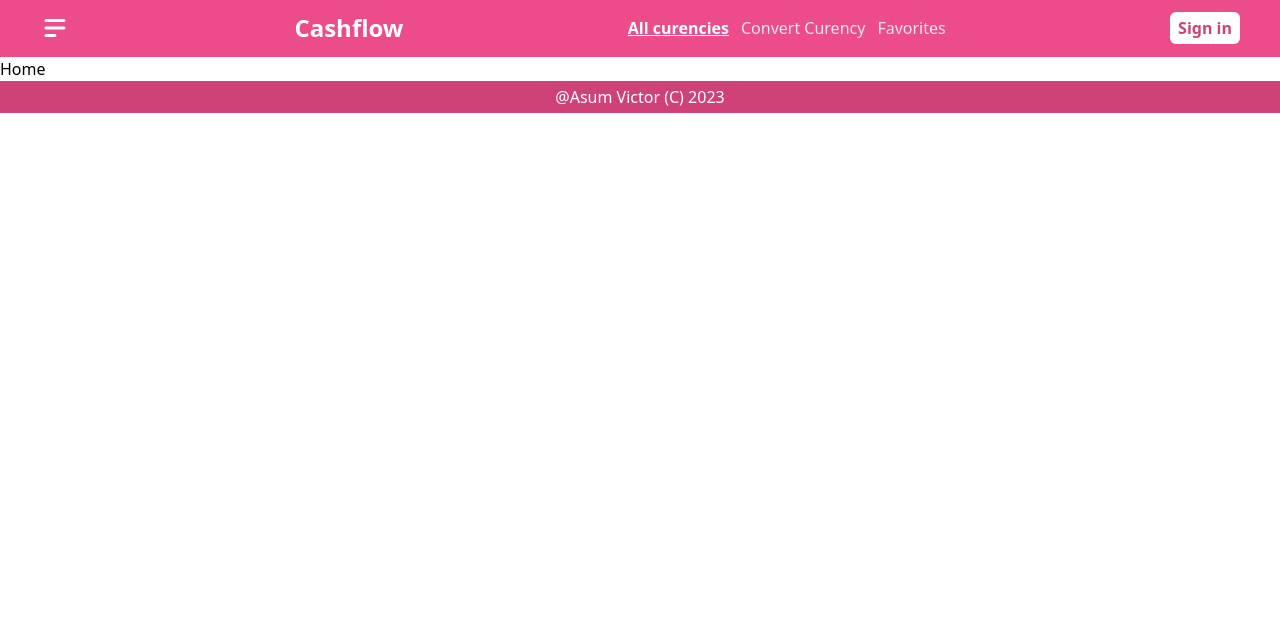
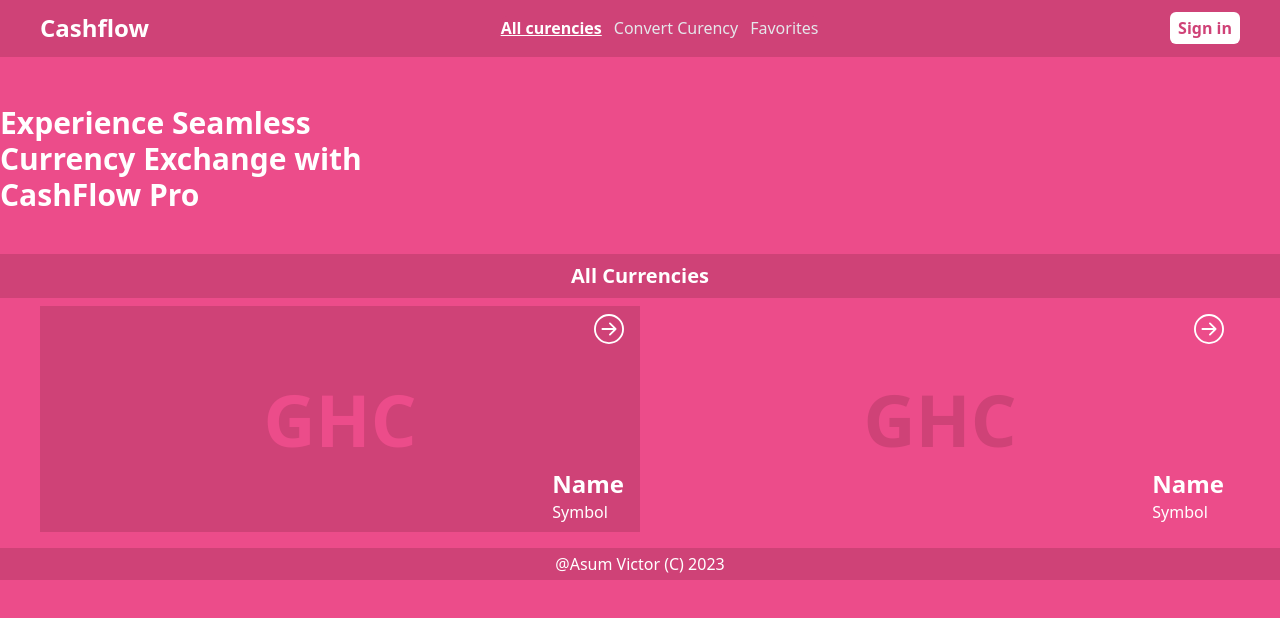
Before and after one commit to AsumVictor/CashFlow-Exchange, a React (Create React App) app: page / in a window 1280 px wide. Shown: the top 618 px of the page. Built offline with nearby package versions, Linux system fonts and the light colour scheme.

Commit message:
Created currency card

```diff
--- /dev/null
+++ b/src/components/CurrencyCard.js
@@ -0,0 +1,22 @@
+import React from "react";
+import { Link } from "react-router-dom";
+import { BsArrowRightCircle } from "react-icons/bs";
+
+function CurrencyCard() {
+  return (
+    <div className="currency-card relative w-full flex justify-center items-center px-2 py-2 h-[6cm]">
+      <Link className="absolute right-4 top-2">
+        <BsArrowRightCircle color="white" size={30} />
+      </Link>
+      <h3 className="absolute right-4 bottom-2 text-white">
+        <p className="text-2xl font-semibold">Name</p>
+        <p>Symbol</p>
+      </h3>
+      <div>
+        <h3 className="text-7xl font-bold ">GHC</h3>
+      </div>
+    </div>
+  );
+}
+
+export default CurrencyCard;
--- a/src/components/Header.js
+++ b/src/components/Header.js
@@ -21,8 +21,8 @@ function Header() {
   const [isOpen, setIsOpen] = useState(false);
 
   return (
-    <header className="w-full relative py-1 bg-primary_light h-[1.5cm] flex flex-row items-center px-2 400px:px-10 justify-between">
-      <button className="text-white" onClick={() => setIsOpen((prev) => !prev)}>
+    <header className="w-full relative py-1 bg-primary h-[1.5cm] flex flex-row items-center px-2 400px:px-10 justify-between">
+      <button className="text-white 600px:hidden" onClick={() => setIsOpen((prev) => !prev)}>
         {isOpen ? <HiX size={30} /> : <HiMenuAlt2 size={30} />}
       </button>
 
@@ -31,7 +31,7 @@ function Header() {
       <nav
         className={`${
           isOpen ? "flex" : "hidden"
-        } absolute top-[1.6cm] 600px:top-0 bg-primary_light 600px:relative 600px:flex 600px:flex-row gap-3 flex-col px-10 py-10 w-10/12 600px:w-auto 600px:px-0 600px:py-0 rounded-md`}
+        } absolute top-[1.6cm] 600px:top-0 bg-primary 600px:relative 600px:flex 600px:flex-row gap-3 flex-col px-10 py-10 w-10/12 600px:w-auto 600px:px-0 600px:py-0 rounded-md`}
       >
         {navLinks.map((link) => (
           <NavLink
--- /dev/null
+++ b/src/components/HeroSection.js
@@ -0,0 +1,13 @@
+import React from "react";
+
+function HeroSection() {
+  return (
+    <div className="hero w-full py-10 min-h-[5cm]">
+      <h1 className="text-3xl w-4/12 font-bold text-white">
+        Experience Seamless <br /> Currency Exchange with CashFlow Pro
+      </h1>
+    </div>
+  );
+}
+
+export default HeroSection;
--- a/src/index.css
+++ b/src/index.css
@@ -2,4 +2,19 @@
 @tailwind components;
 @tailwind utilities;
 
-@import url('https://fonts.googleapis.com/css2?family=Roboto:ital,wght@0,100;0,300;0,400;0,500;0,700;0,900;1,100;1,300;1,400;1,500;1,700;1,900&display=swap');
+@import url("https://fonts.googleapis.com/css2?family=Roboto:ital,wght@0,100;0,300;0,400;0,500;0,700;0,900;1,100;1,300;1,400;1,500;1,700;1,900&display=swap");
+
+:root {
+  --primary-color: #cf4277;
+  --primary-color-light: #ec4c8a;
+}
+
+.currency-card {
+  background-color: var(--primary-color);
+  color: var(--primary-color-light);
+}
+
+.currency-card:nth-child(even) {
+  background-color: var(--primary-color-light);
+  color: var(--primary-color);
+}
--- a/src/layout/PageLayout.js
+++ b/src/layout/PageLayout.js
@@ -5,7 +5,7 @@ import Footer from "../components/Footer";
 
 function PageLayout() {
   return (
-    <div className="w-full h-screen overflow-y-auto overflow-x-hidden">
+    <div className="w-full h-screen overflow-y-auto overflow-x-hidden bg-primary_light">
       <Header />
       <Outlet />
       <Footer />
--- a/src/pages/Home.js
+++ b/src/pages/Home.js
@@ -1,9 +1,22 @@
-import React from 'react'
+import React from "react";
+import HeroSection from "../components/HeroSection.js";
+import CurrencyCard from "../components/CurrencyCard.js";
 
 function Home() {
   return (
-    <div>Home</div>
-  )
+    <div className="w-full py-2">
+      <HeroSection />
+      <div className="w-full py-2 bg-primary">
+        <h1 className="text-xl text-white font-semibold text-center">
+          All Currencies
+        </h1>
+      </div>
+      <div className="w-full py-2 grid grid-cols-2 md:px-10">
+       <CurrencyCard />
+       <CurrencyCard />
+      </div>
+    </div>
+  );
 }
 
-export default Home
+export default Home;
```
Also changed, not shown: src/assets/images/currency-exchange-icon.png (added).
